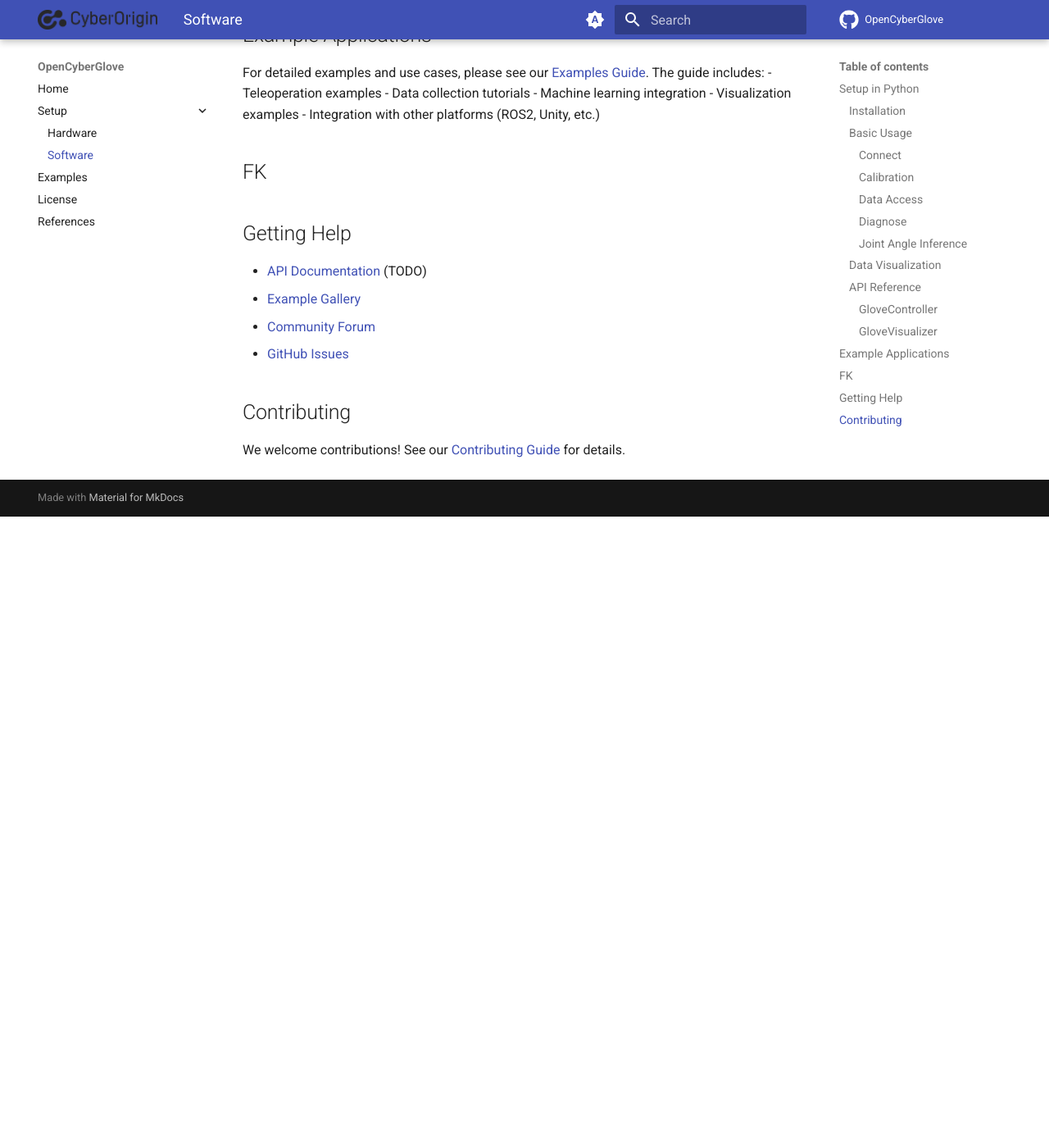
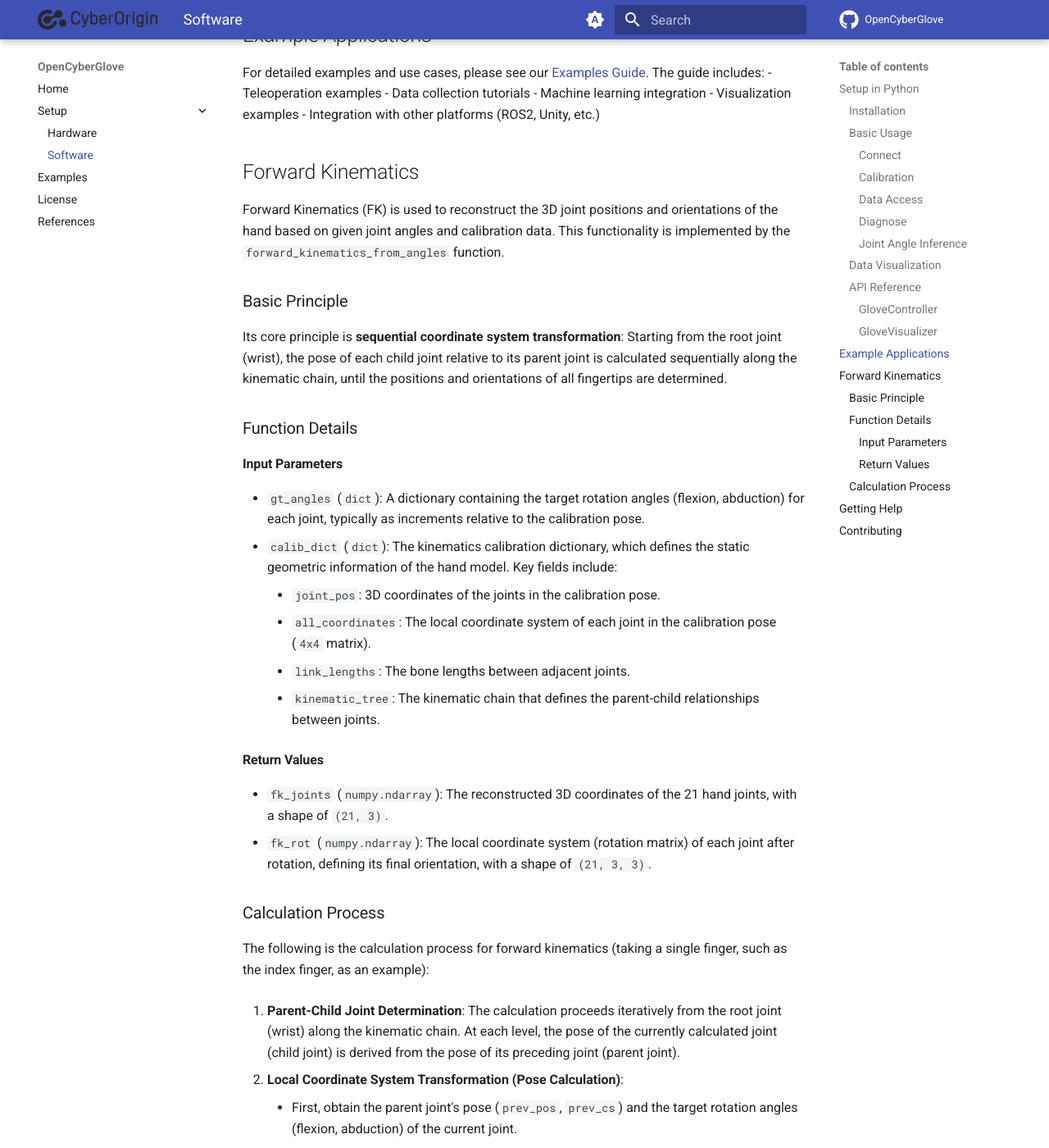
Before and after one commit to CyberOrigin2077/open_cyber_glove, an MkDocs documentation site: the page built from docs/setup/software.md, in a window 1280 px wide and 1400 px high, scrolled down 2193 px. Shown: the whole window at 82% size. Built offline with MkDocs 1.6.1 and Material for MkDocs 9.7.7, drawn with Linux system fonts in a browser that asks for light colours; comment, search, counter and statistics services are not loaded; before the commit the page ends 2823 px from its top, so only the background shows below that; some of the changed text lies outside the part shown.

Commit message:
add Forward Kinematics description

````diff
--- a/docs/setup/software.md
+++ b/docs/setup/software.md
@@ -93,7 +93,50 @@ For detailed examples and use cases, please see our [Examples Guide](../examples
 - Visualization examples
 - Integration with other platforms (ROS2, Unity, etc.)
 
-## FK
+## Forward Kinematics
+
+Forward Kinematics (FK) is used to reconstruct the 3D joint positions and orientations of the hand based on given joint angles and calibration data. This functionality is implemented by the `forward_kinematics_from_angles` function.
+
+### Basic Principle
+Its core principle is **sequential coordinate system transformation**: Starting from the root joint (wrist), the pose of each child joint relative to its parent joint is calculated sequentially along the kinematic chain, until the positions and orientations of all fingertips are determined.
+
+### Function Details
+
+#### Input Parameters
+
+- `gt_angles` (`dict`): A dictionary containing the target rotation angles (flexion, abduction) for each joint, typically as increments relative to the calibration pose.
+- `calib_dict` (`dict`): The kinematics calibration dictionary, which defines the static geometric information of the hand model. Key fields include:
+    - `joint_pos`: 3D coordinates of the joints in the calibration pose.
+    - `all_coordinates`: The local coordinate system of each joint in the calibration pose (`4x4` matrix).
+    - `link_lengths`: The bone lengths between adjacent joints.
+    - `kinematic_tree`: The kinematic chain that defines the parent-child relationships between joints.
+
+#### Return Values
+
+- `fk_joints` (`numpy.ndarray`): The reconstructed 3D coordinates of the 21 hand joints, with a shape of `(21, 3)`.
+- `fk_rot` (`numpy.ndarray`): The local coordinate system (rotation matrix) of each joint after rotation, defining its final orientation, with a shape of `(21, 3, 3)`.
+
+### Calculation Process
+The following is the calculation process for forward kinematics (taking a single finger, such as the index finger, as an example):
+
+1.  **Parent-Child Joint Determination**: The calculation proceeds iteratively from the root joint (wrist) along the kinematic chain. At each level, the pose of the currently calculated joint (child joint) is derived from the pose of its preceding joint (parent joint).
+
+2.  **Local Coordinate System Transformation (Pose Calculation)**:
+    - First, obtain the parent joint's pose (`prev_pos`, `prev_cs`) and the target rotation angles (flexion, abduction) of the current joint.
+    - Next, generate the rotation matrices `R_flex` and `R_abd` accordingly and apply them to the parent joint's local coordinate system to calculate the new orientation of the child joint, `rotated_cs`:
+      ```python
+      rotated_cs = R_abd @ R_flex @ prev_cs[:3, :3]
+      ```
+
+3.  **Child Joint Position Calculation**:
+    - The position of the child joint, `curr_pos`, is the sum of the parent joint's position and the bone vector.
+    - This vector is determined by the bone length, `link_length`, and its direction in the new coordinate system (the Y-axis unit vector, `rotated_cs[:, 1]`):
+      ```python
+      curr_pos = prev_pos + link_length * rotated_cs[:, 1]
+      ```
+
+4.  **State Update and Propagation**:
+    The calculated pose of the child joint (`curr_pos`, `rotated_cs`) serves as the parent joint's information for the next level of calculation, propagating along the kinematic chain to the fingertip.
 
 ## Getting Help
 - [API Documentation](docs/api.md) (TODO)
````
